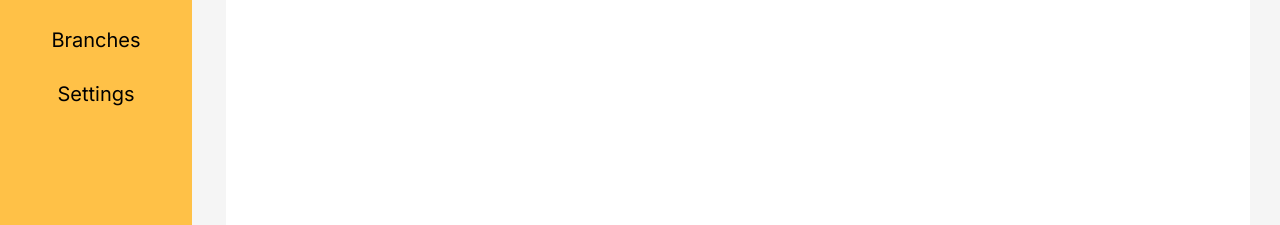
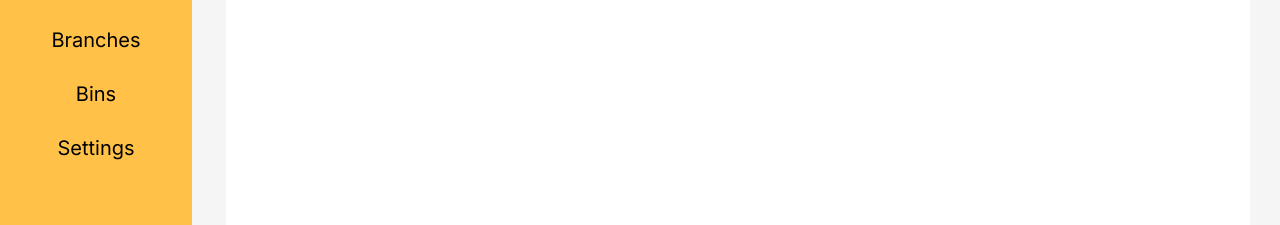
Before and after one commit to grayowldev/ori-web, a Next.js app: page /ordering in a window 1280 px wide. Shown: the part 234-459 px from the top of the page. Built offline with nearby package versions, Linux system fonts and the light colour scheme; no server answers.

Commit message:
Added Bin section

```diff
--- a/components/Navbar/sideNavbr.tsx
+++ b/components/Navbar/sideNavbr.tsx
@@ -30,6 +30,9 @@ export default function SideNavbar() {
                 <Link href="/branch" className={"nav-link"}>Branches</Link>
             </div>
             <div>
+                <Link href="/bin" className={"nav-link"}>Bins</Link>
+            </div>
+            <div>
                 <Link href="/settings" className={"nav-link"}>Settings</Link>
             </div>
 
```
